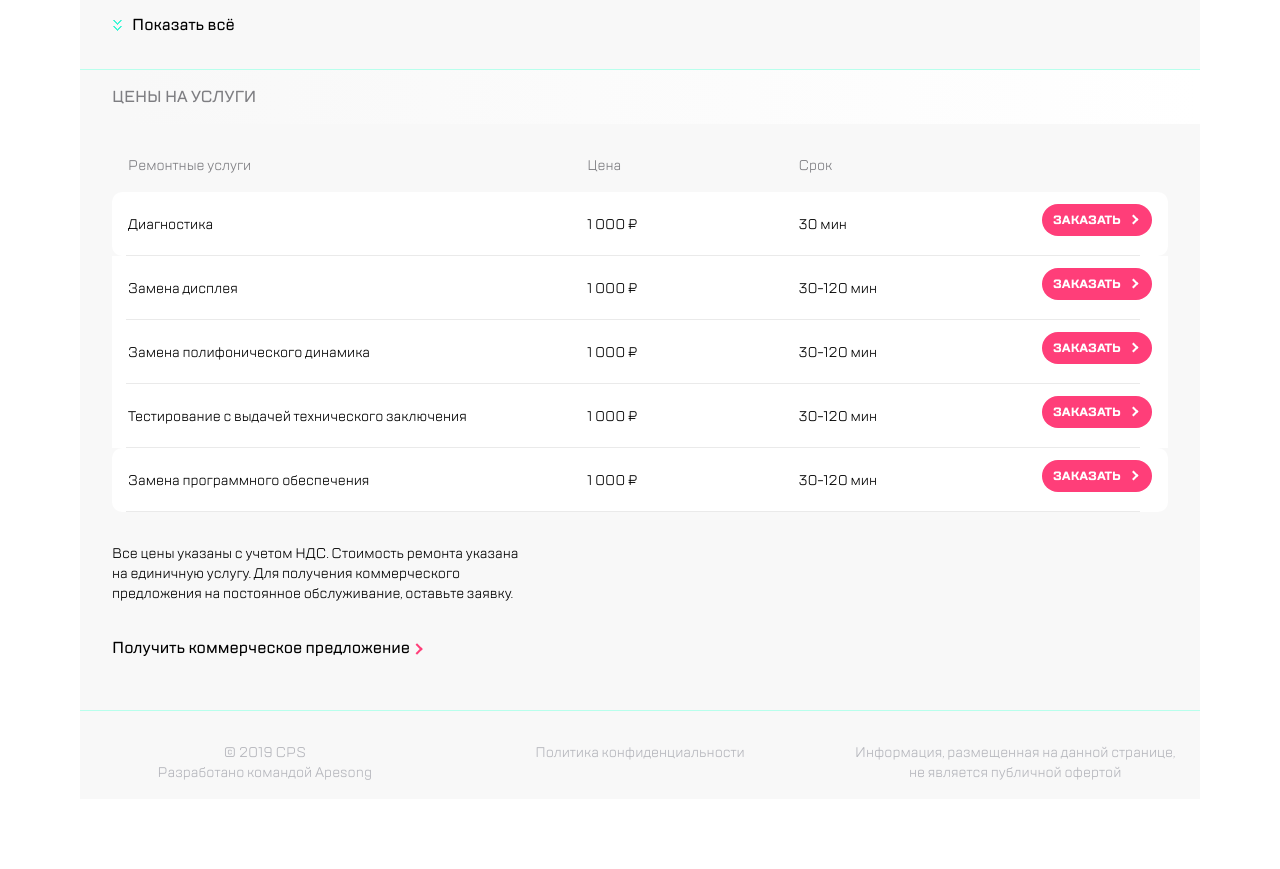
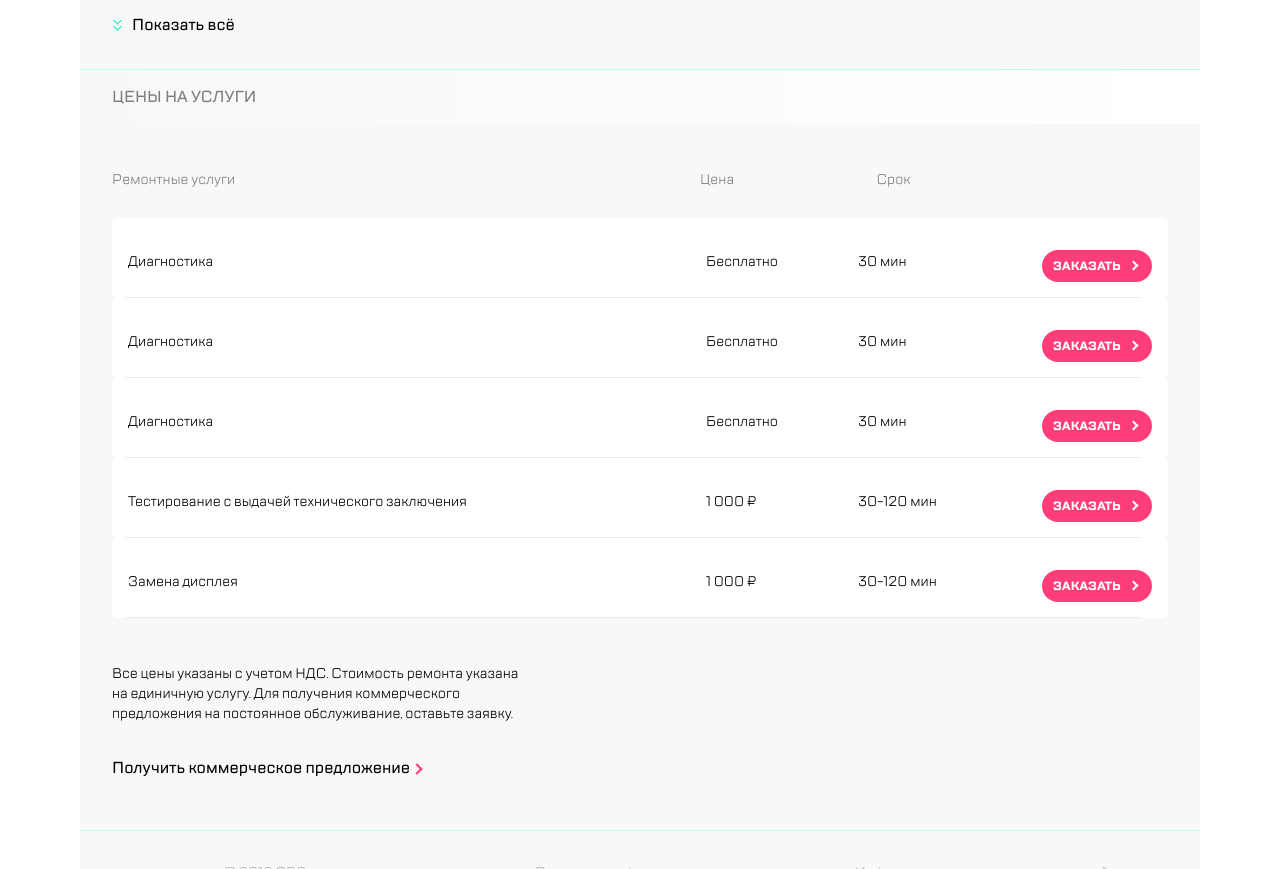
Before and after one commit to kuramaa922/cps, a website built with webpack: page src/index.html in a window 1280 px wide. Shown: the part 1205-2074 px from the top of the page. Before the commit the page ends 2004 px from the top, so only its background shows below. Built offline with nearby package versions, Linux system fonts and the light colour scheme.

Commit message:
Fixed price block

```diff
--- a/src/index.html
+++ b/src/index.html
@@ -213,86 +213,151 @@
           <button class="read-more read-more--repairs read-more--state--display">Показать всё</button>
         </section>
 
-        <section class="section prices-mobile--state--display">
-          <h2 class="section__header">Цены на услуги</h2>
-          <div class="swiper">
-            <div class="swiper-wrapper prices-mobile">
-              <div class="swiper-slide section__article prices-mobile__item">
-                <span class="prices__suptitle">Ремонтные услуги</span>
-                <span>Тестирование с выдачей технического заключения</span>
-                <span class="prices__suptitle">Цена</span>
-                <span>Бесплатно</span>
-                <span class="prices__suptitle">Срок</span>
-                <span>30-120 мин</span>
-                <button class="order"><span class="order-text">Заказать</span></button>
-              </div>
 
-              <div class="swiper-slide section__article prices-mobile__item">
-                <span class="prices__suptitle">Ремонтные услуги</span>
-                <span class="prices__service">Замена полифонического динамика</span>
-                <span class="prices__suptitle">Цена</span>
-                <span class="prices__cost">1 000 ₽</span>
-                <span class="prices__suptitle">Срок</span>
-                <span class="prices__time">30-120 мин</span>
-                <button class="order"><span class="order-text">Заказать</span></button>
-              </div>
+        <section class="section">
+          <h2 class='section__header'>Цены на услуги</h2>
 
-              <div class="swiper-slide section__article prices-mobile__item">
-                <span class="prices__suptitle">Ремонтные услуги</span>
-                <span class="prices__service">Замена программного обеспечения</span>
-                <span class="prices__suptitle">Цена</span>
-                <span class="prices__cost">1 000 ₽</span>
-                <span class="prices__suptitle">Срок</span>
-                <span class="prices__time">30-120 мин</span>
-                <button class="order"><span class="order-text">Заказать</span></button>
-              </div>
-            </div>
+          <span class='price-article'>
+              <p class='price-article__col'>Ремонтные услуги</p>
+              <p class='price-article__col'>Цена</p>
+              <p class='price-article__col'>Срок</p>
+            </span>
+          <div class='slider-price swiper'>
+            <ul class='slider-price__wrapper swiper-wrapper'>
+              <li class='slider-price__item swiper-slide'>
+                <p class='slider-price__text'>Диагностика</p>
+                <p class='slider-price__text'>Бесплатно</p>
+                <p class='slider-price__text'>30 мин</p>
 
-            <div class="swiper-pagination"></div>
+                <button class='slider-price__button order'>
+                  <span class='order-text'>Заказать</span>
+                </button>
+              </li>
+
+              <li class='slider-price__item swiper-slide'>
+                <p class='slider-price__text'>Диагностика</p>
+                <p class='slider-price__text'>Бесплатно</p>
+                <p class='slider-price__text'>30 мин</p>
+
+                <button class='slider-price__button order'>
+                  <span class='order-text'>Заказать</span>
+                </button>
+              </li>
+
+              <li class='slider-price__item swiper-slide'>
+                <p class='slider-price__text'>Диагностика</p>
+                <p class='slider-price__text'>Бесплатно</p>
+                <p class='slider-price__text'>30 мин</p>
+
+                <button class='slider-price__button order'>
+                  <span class='order-text'>Заказать</span>
+                </button>
+              </li>
+
+              <li class='slider-price__item swiper-slide'>
+                <p class='slider-price__text'>Тестирование с выдачей технического заключения</p>
+                <p class='slider-price__text'>1 000 ₽</p>
+                <p class='slider-price__text'>30-120 мин</p>
+
+                <button class='slider-price__button order'>
+                  <span class='order-text'>Заказать</span>
+                </button>
+              </li>
+
+              <li class='slider-price__item swiper-slide'>
+                <p class='slider-price__text'>Замена дисплея</p>
+                <p class='slider-price__text'>1 000 ₽</p>
+                <p class='slider-price__text'>30-120 мин</p>
+
+                <button class='slider-price__button order'>
+                  <span class='order-text'>Заказать</span>
+                </button>
+              </li>
+            </ul>
+            <div class='swiper-pagination'></div>
           </div>
         </section>
 
-        <section class="section prices--state--display">
-          <h2 class="section__header">Цены на услуги</h2>
-          <div class="prices">
-            <div class="prices__suptitles">
-              <span class="prices__service prices__suptitle">Ремонтные услуги</span>
-              <span class="prices__cost prices__suptitle">Цена</span>
-              <span class="prices__time prices__suptitle">Срок</span>
-            </div>
-            <div class="prices__row">
-              <span class="prices__service">Диагностика</span>
-              <span class="prices__cost">1 000 ₽</span>
-              <span class="prices__time">30 мин</span>
-              <button class="order"><span class="order-text">Заказать</span></button>
-            </div>
-            <div class="prices__row">
-              <span class="prices__service">Замена дисплея</span>
-              <span class="prices__cost">1 000 ₽</span>
-              <span class="prices__time">30-120 мин</span>
-              <button class="order"><span class="order-text">Заказать</span></button>
-            </div>
-            <div class="prices__row">
-              <span class="prices__service">Замена полифонического динамика</span>
-              <span class="prices__cost">1 000 ₽</span>
-              <span class="prices__time">30-120 мин</span>
-              <button class="order"><span class="order-text">Заказать</span></button>
-            </div>
-            <div class="prices__row">
-              <span class="prices__service">Тестирование с выдачей технического заключения</span>
-              <span class="prices__cost">1 000 ₽</span>
-              <span class="prices__time">30-120 мин</span>
-              <button class="order"><span class="order-text">Заказать</span></button>
-            </div>
-            <div class="prices__row">
-              <span class="prices__service">Замена программного обеспечения</span>
-              <span class="prices__cost">1 000 ₽</span>
-              <span class="prices__time">30-120 мин</span>
-              <button class="order"><span class="order-text">Заказать</span></button>
-            </div>
-          </div>
+<!--        <section class="section prices-mobile&#45;&#45;state&#45;&#45;display">-->
+<!--          <h2 class="section__header">Цены на услуги</h2>-->
+<!--          <div class="swiper">-->
+<!--            <div class="swiper-wrapper prices-mobile">-->
+<!--              <div class="swiper-slide section__article prices-mobile__item">-->
+<!--                <span class="prices__suptitle">Ремонтные услуги</span>-->
+<!--                <span>Тестирование с выдачей технического заключения</span>-->
+<!--                <span class="prices__suptitle">Цена</span>-->
+<!--                <span>Бесплатно</span>-->
+<!--                <span class="prices__suptitle">Срок</span>-->
+<!--                <span>30-120 мин</span>-->
+<!--                <button class="order"><span class="order-text">Заказать</span></button>-->
+<!--              </div>-->
 
-        </section>
+<!--              <div class="swiper-slide section__article prices-mobile__item">-->
+<!--                <span class="prices__suptitle">Ремонтные услуги</span>-->
+<!--                <span class="prices__service">Замена полифонического динамика</span>-->
+<!--                <span class="prices__suptitle">Цена</span>-->
+<!--                <span class="prices__cost">1 000 ₽</span>-->
+<!--                <span class="prices__suptitle">Срок</span>-->
+<!--                <span class="prices__time">30-120 мин</span>-->
+<!--                <button class="order"><span class="order-text">Заказать</span></button>-->
+<!--              </div>-->
+
+<!--              <div class="swiper-slide section__article prices-mobile__item">-->
+<!--                <span class="prices__suptitle">Ремонтные услуги</span>-->
+<!--                <span class="prices__service">Замена программного обеспечения</span>-->
+<!--                <span class="prices__suptitle">Цена</span>-->
+<!--                <span class="prices__cost">1 000 ₽</span>-->
+<!--                <span class="prices__suptitle">Срок</span>-->
+<!--                <span class="prices__time">30-120 мин</span>-->
+<!--                <button class="order"><span class="order-text">Заказать</span></button>-->
+<!--              </div>-->
+<!--            </div>-->
+
+<!--            <div class="swiper-pagination"></div>-->
+<!--          </div>-->
+<!--        </section>-->
+
+<!--        <section class="section prices&#45;&#45;state&#45;&#45;display">-->
+<!--          <h2 class="section__header">Цены на услуги</h2>-->
+<!--          <div class="prices">-->
+<!--            <div class="prices__suptitles">-->
+<!--              <span class="prices__service prices__suptitle">Ремонтные услуги</span>-->
+<!--              <span class="prices__cost prices__suptitle">Цена</span>-->
+<!--              <span class="prices__time prices__suptitle">Срок</span>-->
+<!--            </div>-->
+<!--            <div class="prices__row">-->
+<!--              <span class="prices__service">Диагностика</span>-->
+<!--              <span class="prices__cost">1 000 ₽</span>-->
+<!--              <span class="prices__time">30 мин</span>-->
+<!--              <button class="order"><span class="order-text">Заказать</span></button>-->
+<!--            </div>-->
+<!--            <div class="prices__row">-->
+<!--              <span class="prices__service">Замена дисплея</span>-->
+<!--              <span class="prices__cost">1 000 ₽</span>-->
+<!--              <span class="prices__time">30-120 мин</span>-->
+<!--              <button class="order"><span class="order-text">Заказать</span></button>-->
+<!--            </div>-->
+<!--            <div class="prices__row">-->
+<!--              <span class="prices__service">Замена полифонического динамика</span>-->
+<!--              <span class="prices__cost">1 000 ₽</span>-->
+<!--              <span class="prices__time">30-120 мин</span>-->
+<!--              <button class="order"><span class="order-text">Заказать</span></button>-->
+<!--            </div>-->
+<!--            <div class="prices__row">-->
+<!--              <span class="prices__service">Тестирование с выдачей технического заключения</span>-->
+<!--              <span class="prices__cost">1 000 ₽</span>-->
+<!--              <span class="prices__time">30-120 мин</span>-->
+<!--              <button class="order"><span class="order-text">Заказать</span></button>-->
+<!--            </div>-->
+<!--            <div class="prices__row">-->
+<!--              <span class="prices__service">Замена программного обеспечения</span>-->
+<!--              <span class="prices__cost">1 000 ₽</span>-->
+<!--              <span class="prices__time">30-120 мин</span>-->
+<!--              <button class="order"><span class="order-text">Заказать</span></button>-->
+<!--            </div>-->
+<!--          </div>-->
+
+<!--        </section>-->
         <div class="mark">
           Все цены указаны с учетом НДС. Стоимость ремонта указана на единичную услугу.
           Для получения коммерческого предложения на постоянное обслуживание, оставьте
--- a/src/scss/prices.scss
+++ b/src/scss/prices.scss
@@ -1,64 +1,92 @@
 @import "colors";
 
-.prices-mobile--state--display, .prices--state--display {
-    display: none;
+
+
+.swiper-wrapper {
+  padding-left: 0;
 }
 
-.prices__suptitle {
+.slider-price {
+
+  &__item {
+    background: $white;
+    border-radius: 6px;
+    display: flex;
+    flex-direction: column;
+    justify-content: center;
+    max-height: 200px;
+    padding: 16px 16px 16px 16px;
+    gap: 10px;
+    position: relative;
+  }
+
+  &__text {
+    position: relative;
+    padding-top: 4px;
+
+    &:nth-child(1) {
+    }
+
+    &:nth-child(2) {
+
+    }
+
+    &:nth-child(3) {
+      margin-bottom: 0;
+    }
+
+    &:nth-child(1)::before {
+      content: 'Ремонтные услуги';
+      position: absolute;
+      top: -15px;
       color: $dark-gray;
     }
 
+    &:nth-child(2)::before {
+      content: 'Цена';
+      position: absolute;
+      top: -15px;
+      color: $dark-gray;
+    }
 
-@media(max-width: 767px) {
-
-    .prices-mobile--state--display {
-        display: flex;
-    }
-    .prices-mobile {
-        height: 200px;
-
-        .prices-mobile__item {
-            display: grid;
-            position: relative;
-            height: 200px;
-            padding: 16px 0 20px 16px;
+    &:nth-child(3)::before {
+      content: 'Срок';
+      position: absolute;
+      top: -15px;
+      color: $dark-gray;
     }
   }
 
+  &__button {
+    position: absolute;
+    align-self: flex-end;
+    bottom: 0;
+    margin-bottom: 16px;
+    margin-left: 16px;
+
 
   }
-
-@media(min-width: 768px) {
-
-    .prices--state--display {
-        display: flex;
 }
 
-    .prices {
+@media (min-width: 768px) {
+
+  .slider-price.swiper {
+    height: auto;
+  }
+
+  .slider-price {
+
+    &__wrapper {
       display: flex;
       flex-direction: column;
-        border-collapse: collapse;
-        padding-right: 32px;
-
-        .prices__suptitles {
-            display: flex;
-            padding-bottom: 16px;
     }
 
-        .prices__row {
-            display: flex;
-            padding: 23px 0;
+    &__item {
+      max-height: 80px;
+      display: grid;
+      grid-template-columns: 4fr 1fr 1fr 1fr;
 
-            height: 64px;
-            background-color: $white;
-            position: relative;
-            &:nth-child(2) {
-                border-radius: 10px;
-            }
-            &:last-child {
-                border-radius: 10px;
-            }
-            &:after {
+      &::after {
         content: "";
         position: absolute;
         bottom: 0;
@@ -67,25 +95,38 @@
         display: block;
         width: 96%;
         height: 1px;
-                background-color: $one-more-light-gray;
+        background-color: #EAEAEA;
+      }
+    }
 
-            }
-            &last-child::after {
+    &__text {
+
+      &::before {
         display: none;
       }
     }
-
-        .prices__service {
-            width: 45%;
-            padding-left: 16px;
   }
 
-        .prices__cost {
-            width: 20%;
-        }
+  .price-article {
+    color: $dark-gray;
+    display: grid;
+    grid-template-columns: 4fr 1.2fr 1.2fr 1fr;
 
-        .prices__time  {
-            width: 35%;
+    &__col {
+
     }
   }
 }
+
+@media (min-width: 320px) and (max-width: 767px){
+  .price-article {
+    display: none;
+  }
+
+  .slider-price {
+
+    &__item {
+      min-width: 260px;
+    }
+  }
+}
```
Lines whose indentation alone changed are shown as unchanged.
